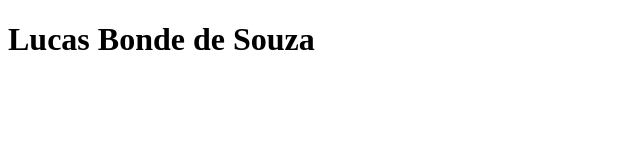
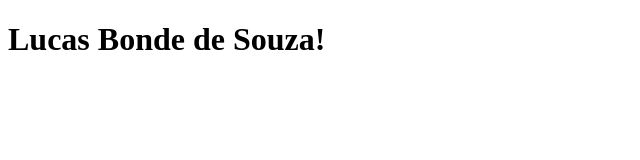
Before and after one commit to LucasBondeDeSouza/clone-tabnews, a Next.js app: page / in a window 1280 px wide. Shown: the top 160 px of the page, without its empty margins (0-640 px from the left). Built offline with nearby package versions, Linux system fonts and the light colour scheme.

Commit message:
modifica a frase

```diff
--- a/pages/index.js
+++ b/pages/index.js
@@ -1,5 +1,5 @@
 function Home() {
-    return <h1>Lucas Bonde de Souza</h1>
+    return <h1>Lucas Bonde de Souza!</h1>
 }
 
 export default Home;
```
